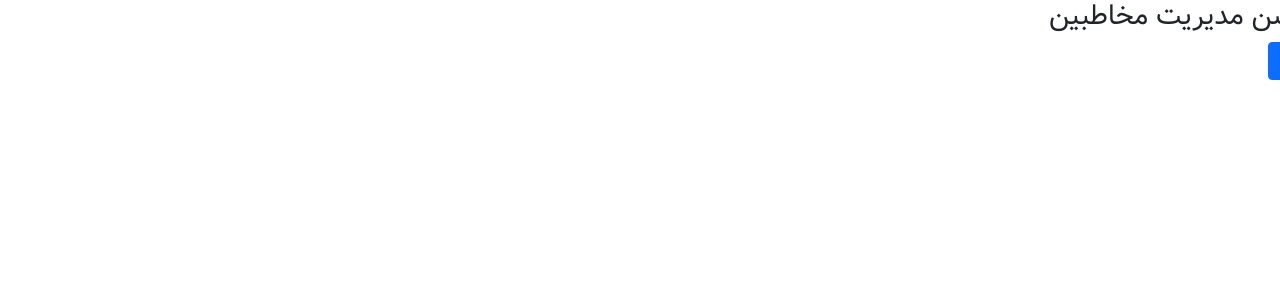
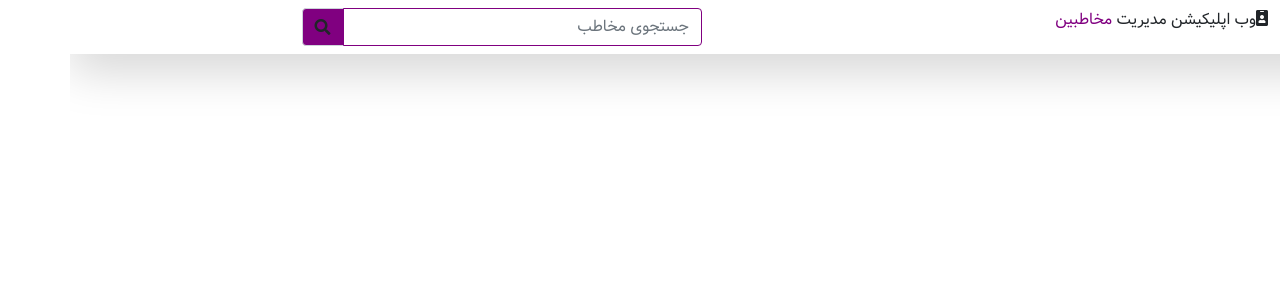
Before and after one commit to mahdieahmadii/contact-manager, a React (Create React App) app: page / in a window 1280 px wide. Shown: the top 300 px of the page. Built offline with nearby package versions, Linux system fonts and the light colour scheme.

Commit message:
feat: add Navbar & Search component

```diff
--- a/public/css/style.css
+++ b/public/css/style.css
@@ -9,6 +9,3 @@
   font-style: normal;
   font-display: swap;
 }
-body{
-    font-family: ;
-}
--- a/src/App.js
+++ b/src/App.js
@@ -1,10 +1,9 @@
+import { Navbar } from "./components/Navbar";
+
 const App = () => {
   return (
     <div className="App">
-      <h3>اپلیکیشن مدیریت مخاطبین</h3>
-      <span className="fa fa-user"></span>
-      <span className="fas fa-address-book"></span>
-      <button className="btn btn-primary">click</button>
+      <Navbar />
     </div>
   );
 }
--- /dev/null
+++ b/src/components/Contact/SearchContact/index.js
@@ -0,0 +1,10 @@
+export const SearchContact = () => {
+    return (
+        <div className="input-group mx-2 w-75" dir="ltr">
+            <span className="input-group-text" id="basic-addon1" style={{ backgroundColor: "purple" }}>
+                <i className="fas fa-search" />
+            </span>
+            <input dir="rtl" type="text" style={{ backgrounColor: "gray", borderColor: "purple" }} className="form-control" placeholder="جستجوی مخاطب" aria-label="search" aria-describedby="basic-addon1" />
+        </div>
+    )
+}
--- /dev/null
+++ b/src/components/Navbar/index.js
@@ -0,0 +1,19 @@
+import { SearchContact } from "../Contact/SearchContact";
+
+export const Navbar = () => {
+    return (
+        <nav className="navbar navbar-dark navbar-expand-sm shadow-lg">
+            <div className="container">
+                <div className="row w-100">
+                    <div className="col">
+                        <i className="fas fa-id-badge" />
+                        وب اپلیکیشن مدیریت {" "} <span style={{ color: "purple" }}>مخاطبین</span>
+                    </div>
+                    <div className="col">
+                        <SearchContact />
+                    </div>
+                </div>
+            </div>
+        </nav>
+    )
+}
```
